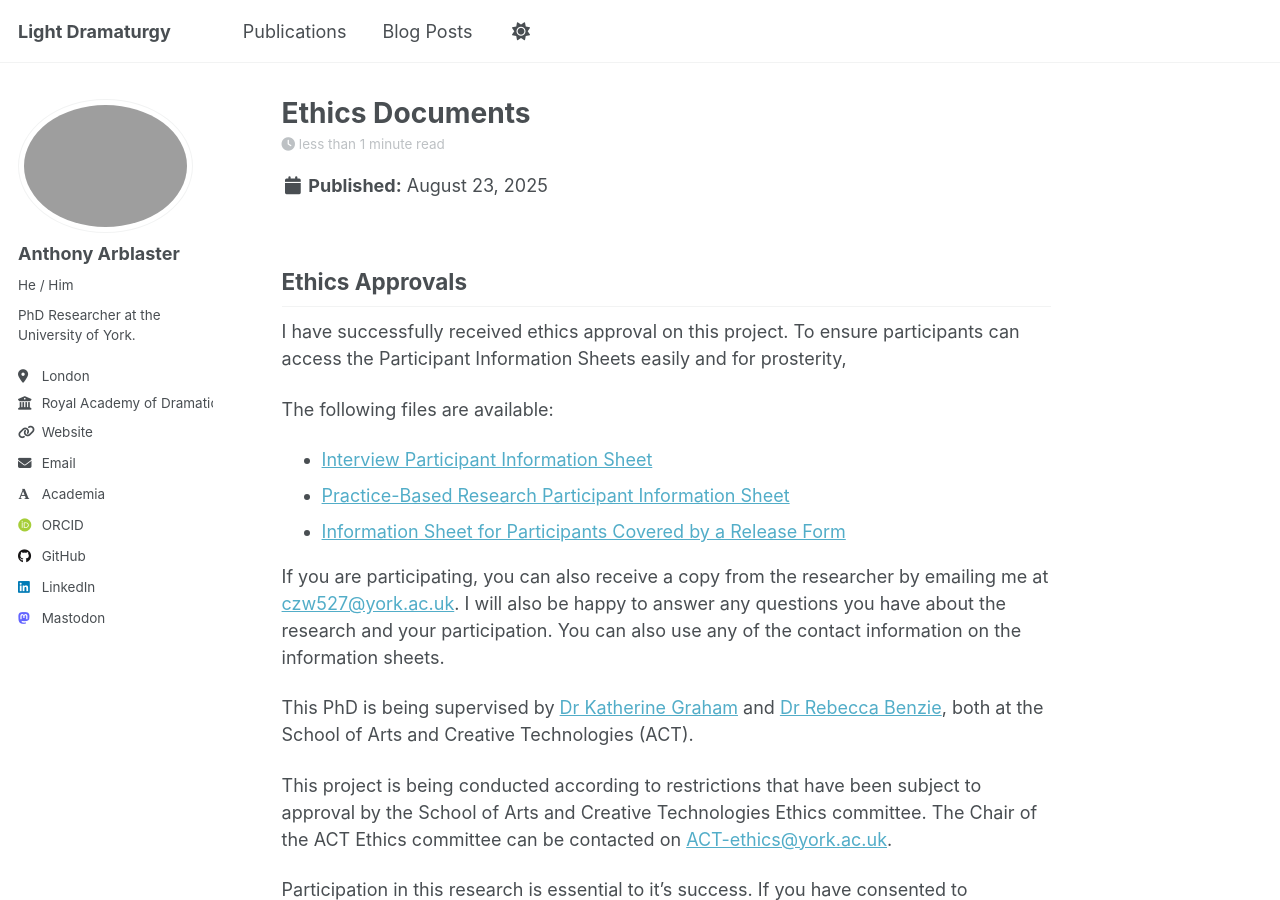
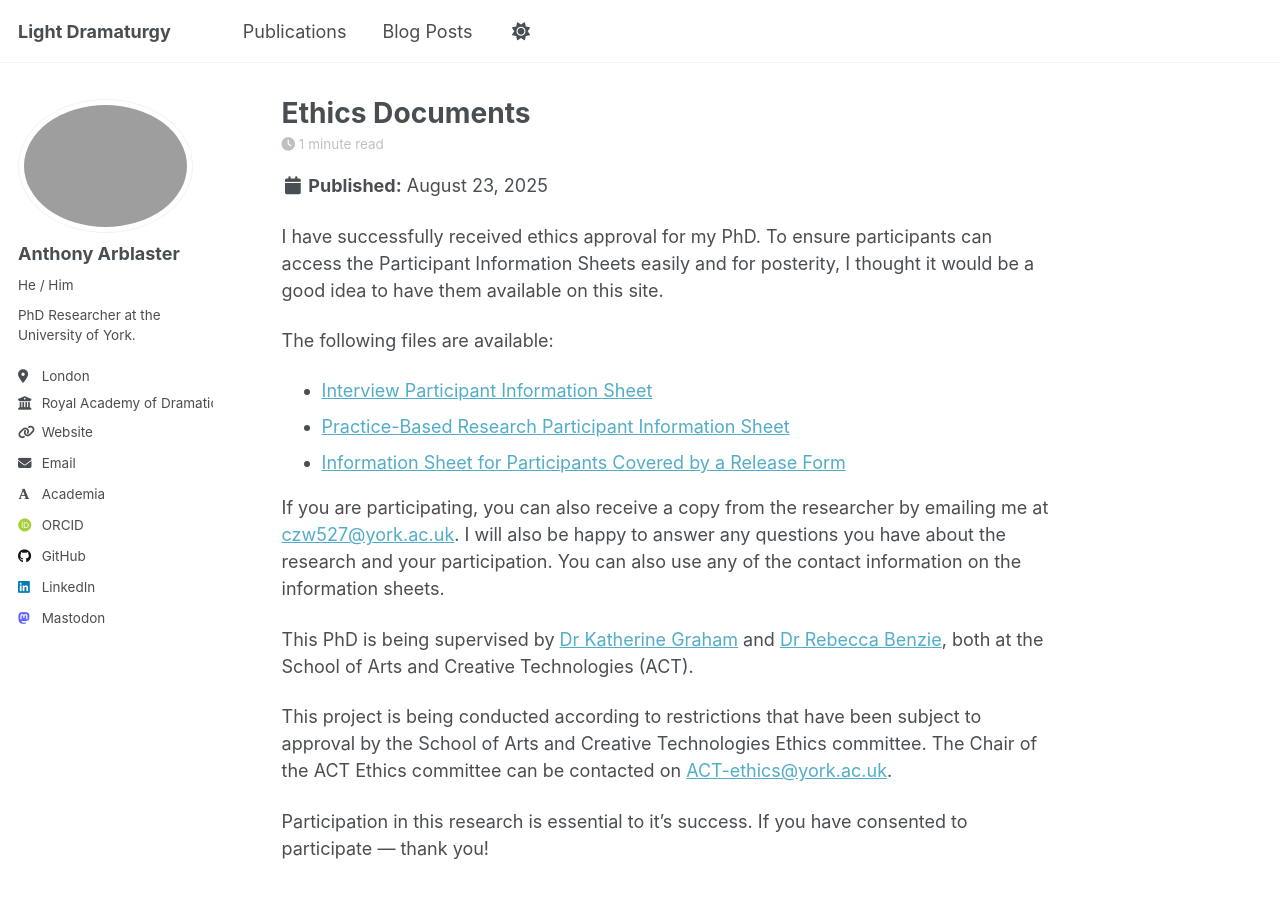
Before and after one commit to aarblaster/light-dramaturgy, a Jekyll site: the page built from _posts/2025-08-23-Ethics-Documents.md, in a window 1280 px wide and 900 px high. Built offline with Jekyll 4.4.1, drawn with Linux system fonts in a browser that asks for light colours; some web fonts are replaced; a script that is not in the unit is left out.

Commit message:
Update blog posts for clarity and grammar
Removed redundant headings and improved grammar in 'Hello World' and 'Ethics Documents' posts. These changes enhance readability and correct minor spelling errors.

```diff
--- a/_posts/2025-08-23-Ethics-Documents.md
+++ b/_posts/2025-08-23-Ethics-Documents.md
@@ -10,10 +10,8 @@ tags:
   - phd-process
 ---
 
-## Ethics Approvals
-
-I have successfully received ethics approval on this project.
-To ensure participants can access the Participant Information Sheets easily and for prosterity,
+I have successfully received ethics approval for my PhD.
+To ensure participants can access the Participant Information Sheets easily and for posterity, I thought it would be a good idea to have them available on this site.
 
 The following files are available:
 - [Interview Participant Information Sheet](/files/2025-08-18_Participant_Project_Information_Sheet_-Non-Anonymous-_Staff_And_Pgr_Act_June2024_Arblaster.pdf)
```
Also changed, not shown: _posts/2025-05-21-Hello-World.md (+0 -1 lines).
